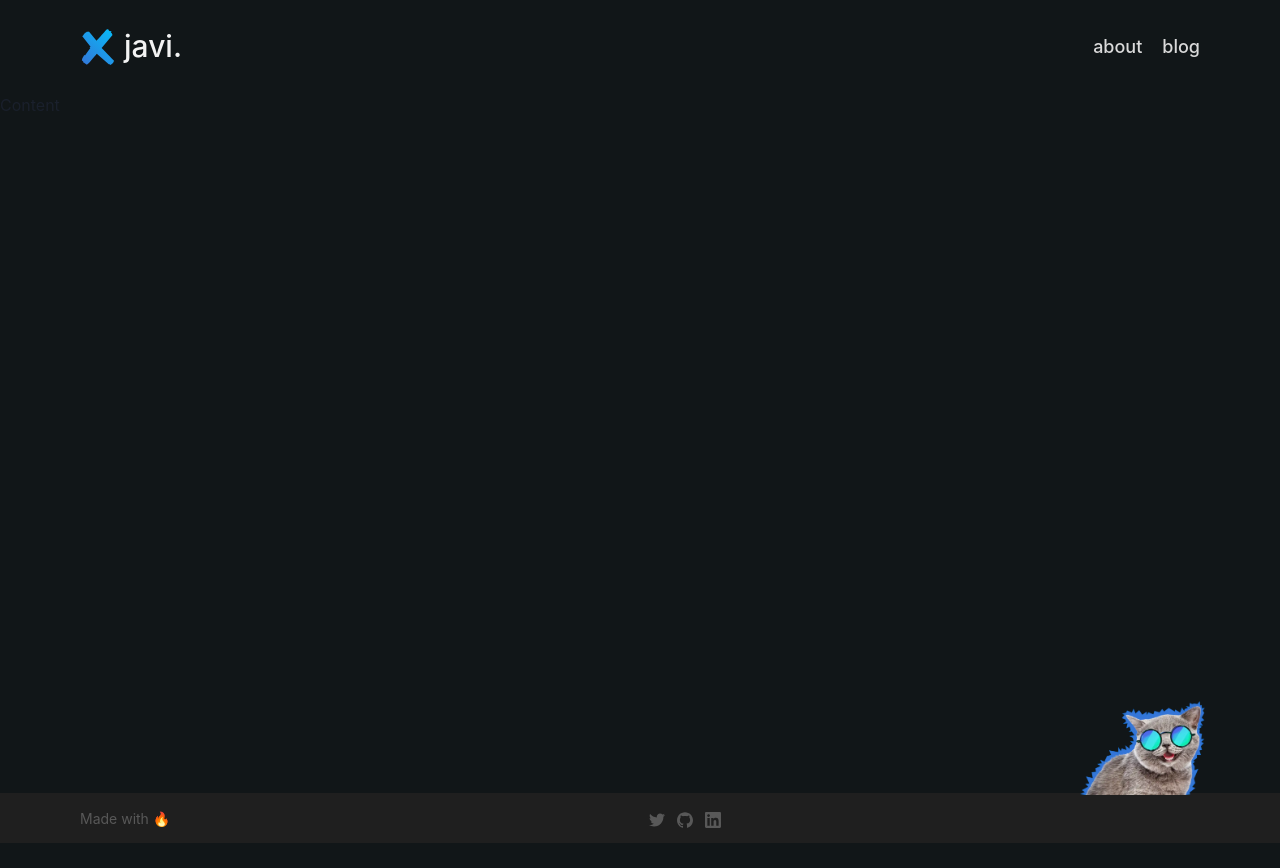
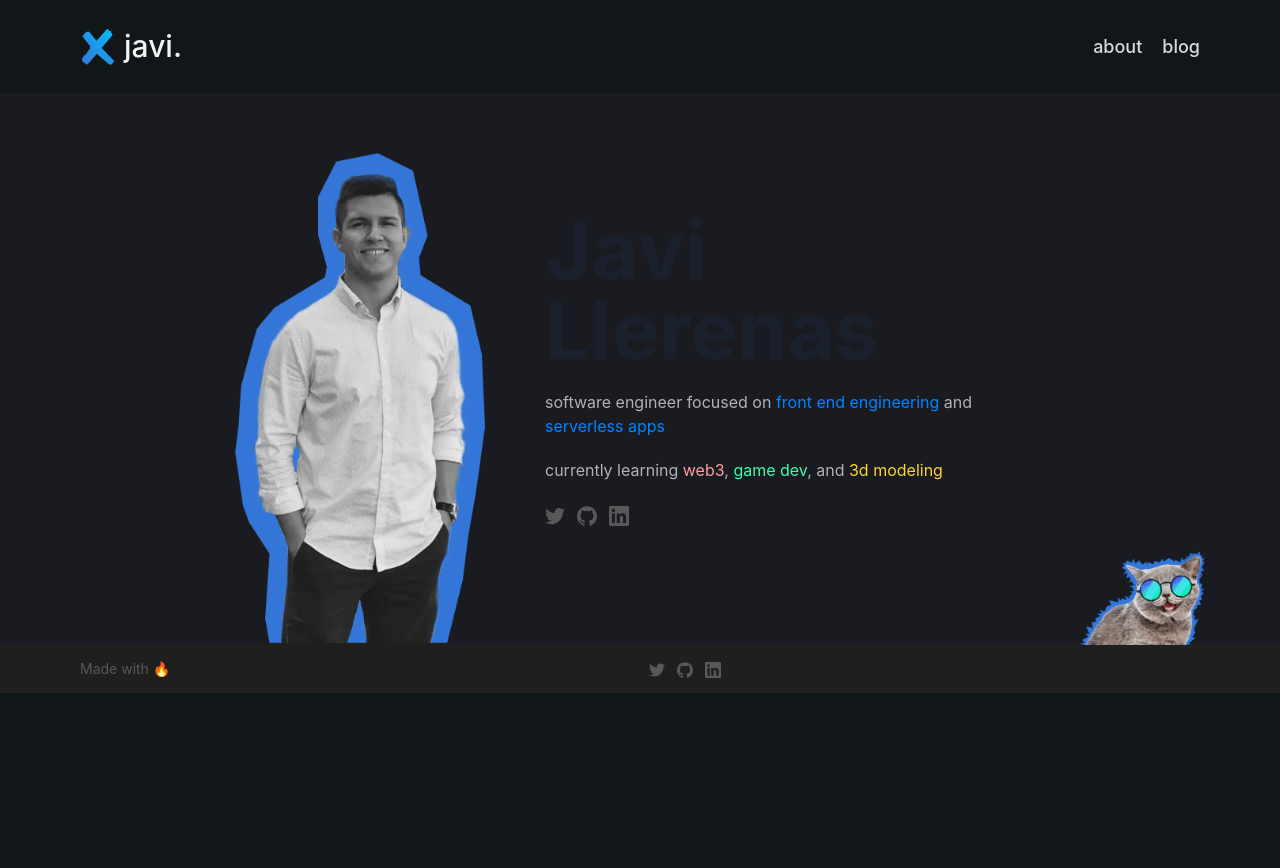
Before and after one commit to javillerenas/javi.rocks, a Next.js app: page / in a window 1280 px wide. After the commit the page ends 800 px from the top, so only its background shows below. Built offline with nearby package versions, Linux system fonts and the light colour scheme.

Commit message:
feat: add hero section

```diff
--- a/components/Footer.tsx
+++ b/components/Footer.tsx
@@ -1,45 +1,22 @@
 import { FC } from 'react';
-import { Box, Flex, HStack } from '@chakra-ui/layout';
+import { Box } from '@chakra-ui/layout';
 import { Text } from '@chakra-ui/react';
 import Image from 'next/image';
 
 // components
 import { Section } from 'components/Section';
-import { Icon, IconName } from 'components/Icon';
-import { ExternalLink } from './ExternalLink';
-// constants
-import { TWITTER_URL, LINKEDIN_URL, GITHUB_URL } from 'helpers/constants';
+import { SocialIcons } from './SocialIcons';
 // images
 import Cat from '../public/images/cat.webp';
 
 const FOOTER_HEIGHT = 50;
-const LINKS = [
-  {
-    iconName: IconName.twitter,
-    url: TWITTER_URL,
-  },
-  {
-    iconName: IconName.github,
-    url: GITHUB_URL,
-  },
-  {
-    iconName: IconName.linkedIn,
-    url: LINKEDIN_URL,
-  },
-];
 
 export const Footer: FC = () => (
   <Section as="footer" maxHeight={FOOTER_HEIGHT} bg="brand.blackSecondary">
     <Text fontSize="sm" color="brand.greyDarker">
       Made with 🔥
     </Text>
-    <HStack spacing="3">
-      {LINKS.map(({ iconName, url }) => (
-        <ExternalLink key={url} href={url} hideExternalIcon>
-          <Icon boxSize="4" color="brand.greyDarker" name={iconName} />
-        </ExternalLink>
-      ))}
-    </HStack>
+    <SocialIcons />
     <Box width="0px">
       <Box width="125px" position="relative" top="-67px" right="120px">
         <Image src={Cat} />
--- /dev/null
+++ b/components/SocialIcons.tsx
@@ -0,0 +1,38 @@
+import { FC } from 'react';
+import { HStack } from '@chakra-ui/layout';
+
+// components
+import { Icon, IconName } from 'components/Icon';
+import { IconProps } from '@chakra-ui/react';
+import { ExternalLink } from './ExternalLink';
+// constants
+import { TWITTER_URL, LINKEDIN_URL, GITHUB_URL } from 'helpers/constants';
+
+const LINKS = [
+  {
+    iconName: IconName.twitter,
+    url: TWITTER_URL,
+  },
+  {
+    iconName: IconName.github,
+    url: GITHUB_URL,
+  },
+  {
+    iconName: IconName.linkedIn,
+    url: LINKEDIN_URL,
+  },
+];
+
+interface SocialIcons {
+  iconSizes?: IconProps['boxSize'];
+}
+
+export const SocialIcons: FC<SocialIcons> = ({ iconSizes = 4 }) => (
+  <HStack spacing="3">
+    {LINKS.map(({ iconName, url }) => (
+      <ExternalLink key={url} href={url} hideExternalIcon>
+        <Icon boxSize={iconSizes} color="brand.greyDarker" name={iconName} />
+      </ExternalLink>
+    ))}
+  </HStack>
+);
--- /dev/null
+++ b/components/index/Hero.tsx
@@ -0,0 +1,90 @@
+import { FC } from 'react';
+
+// hooks
+import { useToken } from '@chakra-ui/react';
+
+// components
+import Image from 'next/image';
+import {
+  Box,
+  Heading,
+  HStack,
+  TextProps,
+  VStack,
+  Stack,
+} from '@chakra-ui/layout';
+import { Text } from '@chakra-ui/react';
+import { Section } from 'components/Section';
+import { SocialIcons } from 'components/SocialIcons';
+
+// images
+import Javi from '../../public/images/javi.webp';
+
+const HERO_MIN_HEIGHT = 550;
+
+export const Hero: FC = () => {
+  const [blue, pink, green, yellow] = useToken('colors', [
+    'brand.blue',
+    'brand.pink',
+    'brand.green',
+    'brand.yellow',
+  ]);
+  return (
+    <Section
+      minHeight={['450px', '350px', '450px', HERO_MIN_HEIGHT]}
+      bg="brand.heroBackground"
+      justify="center"
+    >
+      <Stack
+        align="center"
+        direction={['column-reverse', 'row']}
+        spacing={[0, '25px', '40px', '60px']}
+        position="relative"
+        py={[10, 0]}
+      >
+        {/* hero image */}
+        <Box
+          display={['none', 'block']}
+          position="relative"
+          width={['150px', '150px', '200px', '250px']}
+          minWidth={['150px', '150px', '200px', '250px']}
+          bottom={['-31px', '-32px', '-31px', '-33px']}
+        >
+          <Image src={Javi} />
+        </Box>
+
+        {/* hero text */}
+        <VStack
+          spacing="20px"
+          align="baseline"
+          maxW={['450px', null, '500px', null]}
+        >
+          <Heading
+            as="h1"
+            fontSize={['2xl', null, '4xl']}
+            lineHeight={['45px', null, '80px']}
+          >
+            Javi
+            <br />
+            Llerenas
+          </Heading>
+          <HeroText>
+            software engineer focused on{' '}
+            <span style={{ color: blue }}>front end engineering</span> and{' '}
+            <span style={{ color: blue }}>serverless apps</span>
+          </HeroText>
+          <HeroText>
+            currently learning <span style={{ color: pink }}>web3</span>,{' '}
+            <span style={{ color: green }}>game dev</span>, and{' '}
+            <span style={{ color: yellow }}>3d modeling</span>
+          </HeroText>
+          <SocialIcons iconSizes="5" />
+        </VStack>
+      </Stack>
+    </Section>
+  );
+};
+
+const HeroText: FC<TextProps> = (props) => (
+  <Text color="brand.grey" {...props} />
+);
--- a/helpers/theme.ts
+++ b/helpers/theme.ts
@@ -5,13 +5,16 @@ const FONT =
 
 const colors = {
   brand: {
-    blue: '#0073DC',
+    blue: '#0085FF',
     blueLight: '#06BDF9',
     black: '#303030',
     blackSecondary: '#1F1F1F',
     grey: '#B2B2B2',
     greyDarker: '#585858',
     white: '#F3F3F3',
+    pink: '#FF9D9D',
+    green: '#38FFAC',
+    yellow: '#FFD335',
     whiteSecondary: '#DADADA',
     background: '#111618',
     heroBackground: '#191B21',
@@ -20,11 +23,15 @@ const colors = {
 
 const fonts = {
   body: FONT,
+  heading: FONT,
 };
 
 const fontSizes = {
   xss: '0.5rem',
   xsss: '0.25rem',
+  '2xl': '40px',
+  '4xl': '80px',
+  '5xl': '96px',
 };
 
 const styles = {
--- a/pages/_document.tsx
+++ b/pages/_document.tsx
@@ -23,6 +23,20 @@ class MyDocument extends Document {
             type="font/woff2"
             crossOrigin="anonymous"
           />
+          <link
+            rel="preload"
+            href="/fonts/JetBrainsMono-Medium.woff2"
+            as="font"
+            type="font/woff2"
+            crossOrigin="anonymous"
+          />
+          <link
+            rel="preload"
+            href="/fonts/JetBrainsMono-Bold.woff2"
+            as="font"
+            type="font/woff2"
+            crossOrigin="anonymous"
+          />
         </Head>
         <body>
           <Main />
--- a/pages/index.tsx
+++ b/pages/index.tsx
@@ -5,6 +5,7 @@ import { Box } from '@chakra-ui/layout';
 // components
 import { Footer } from 'components/Footer';
 import { Header } from 'components/Header';
+import { Hero } from 'components/index/Hero';
 
 const Home: NextPage = () => (
   <>
@@ -18,8 +19,8 @@ const Home: NextPage = () => (
     </Head>
 
     <Header />
-    <Box as="main" height="700px">
-      Content
+    <Box as="main">
+      <Hero />
     </Box>
     <Footer />
   </>
--- a/styles/global.css
+++ b/styles/global.css
@@ -1,10 +1,30 @@
 @font-face {
   font-family: 'JetBrains Mono';
   font-style: normal;
-  font-weight: 100 900;
+  font-weight: normal;
   font-display: optional;
   src: url(/fonts/JetBrainsMono-Regular.woff2) format('woff2');
   unicode-range: U+0000-00FF, U+0131, U+0152-0153, U+02BB-02BC, U+02C6, U+02DA,
     U+02DC, U+2000-206F, U+2074, U+20AC, U+2122, U+2191, U+2193, U+2212, U+2215,
     U+FEFF, U+FFFD;
 }
+@font-face {
+  font-family: 'JetBrains Mono';
+  font-style: normal;
+  font-weight: 500;
+  font-display: optional;
+  src: url(/fonts/JetBrainsMono-Medium.woff2) format('woff2');
+  unicode-range: U+0000-00FF, U+0131, U+0152-0153, U+02BB-02BC, U+02C6, U+02DA,
+    U+02DC, U+2000-206F, U+2074, U+20AC, U+2122, U+2191, U+2193, U+2212, U+2215,
+    U+FEFF, U+FFFD;
+}
+@font-face {
+  font-family: 'JetBrains Mono';
+  font-style: normal;
+  font-weight: bold;
+  font-display: optional;
+  src: url(/fonts/JetBrainsMono-Bold.woff2) format('woff2');
+  unicode-range: U+0000-00FF, U+0131, U+0152-0153, U+02BB-02BC, U+02C6, U+02DA,
+    U+02DC, U+2000-206F, U+2074, U+20AC, U+2122, U+2191, U+2193, U+2212, U+2215,
+    U+FEFF, U+FFFD;
+}
```
Also changed, not shown: public/fonts/JetBrainsMono-Bold.woff2 (added), public/fonts/JetBrainsMono-Medium.woff2 (added).
